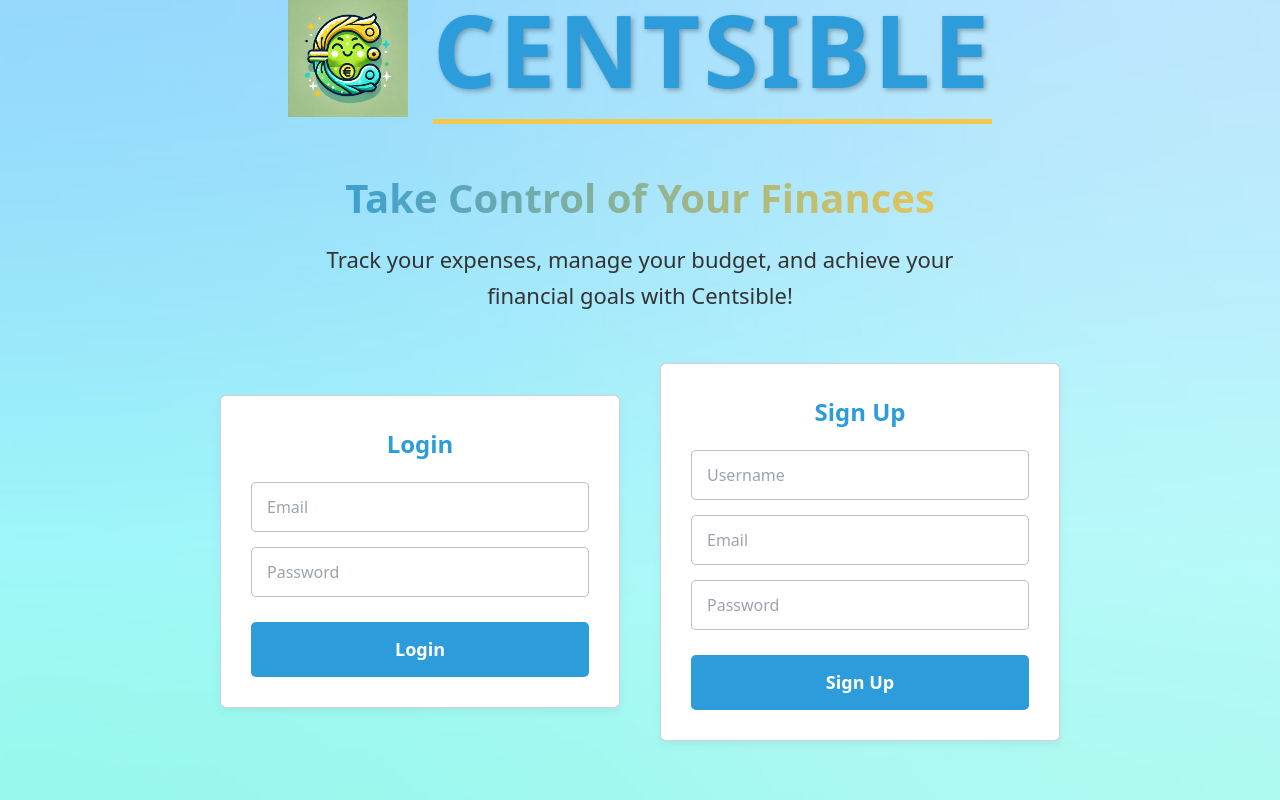
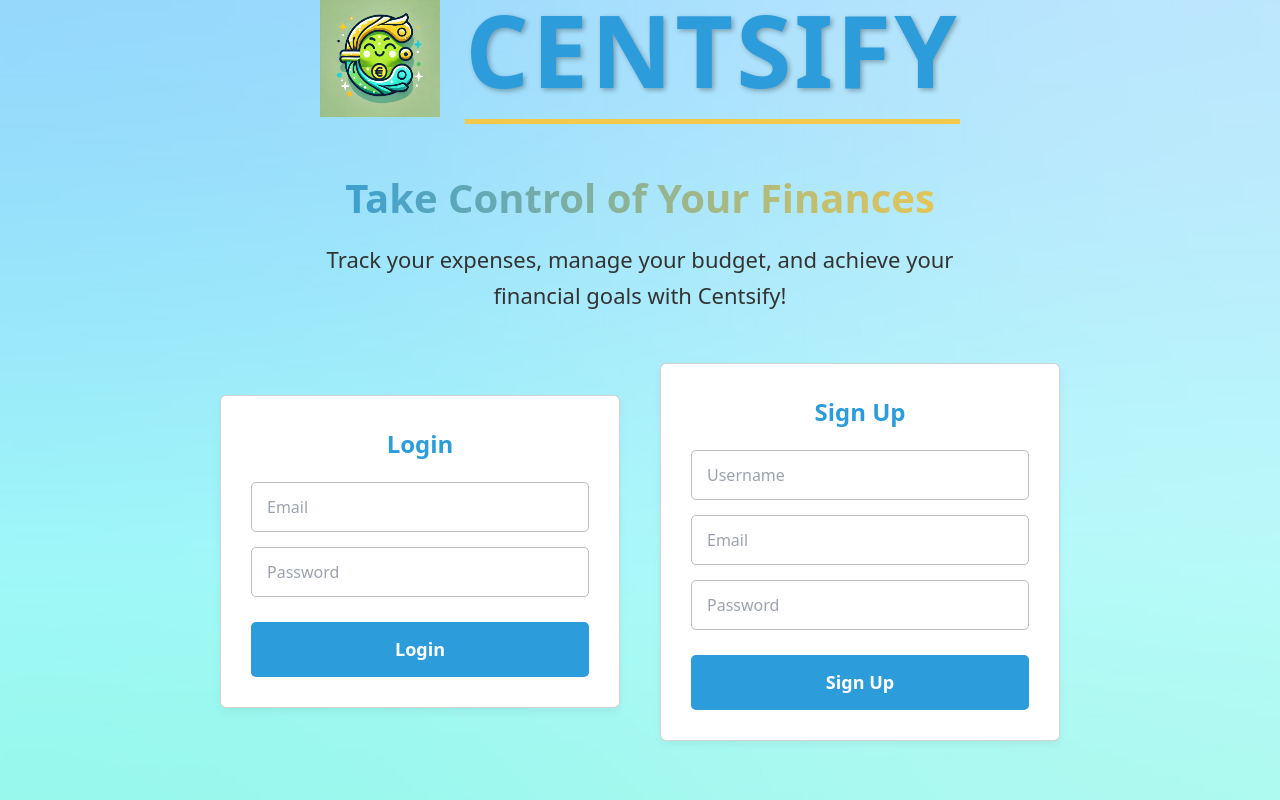
Before and after one commit to hymanho/Centsify, a React (Create React App) app: page / in a window 1280 px wide. Built offline with nearby package versions, Linux system fonts and the light colour scheme; no server answers.

Commit message:
Renamed application

```diff
--- a/src/pages/HomePage.js
+++ b/src/pages/HomePage.js
@@ -16,15 +16,15 @@ const HomePage = () => {
     <div className="home-page">
       {/* Header section with logo and title */}
       <header className="page-header">
-        <img src={logo} alt="Centsible Logo" className="logo" />
-        <h1>Centsible</h1>
+        <img src={logo} alt="Centsify Logo" className="logo" />
+        <h1>Centsify</h1>
       </header>
 
       {/* Hero section with a brief description of the app's purpose */}
       <section className="hero-section">
         <h2>Take Control of Your Finances</h2>
         <p>
-          Track your expenses, manage your budget, and achieve your financial goals with Centsible!
+          Track your expenses, manage your budget, and achieve your financial goals with Centsify!
         </p>
       </section>
 
```
